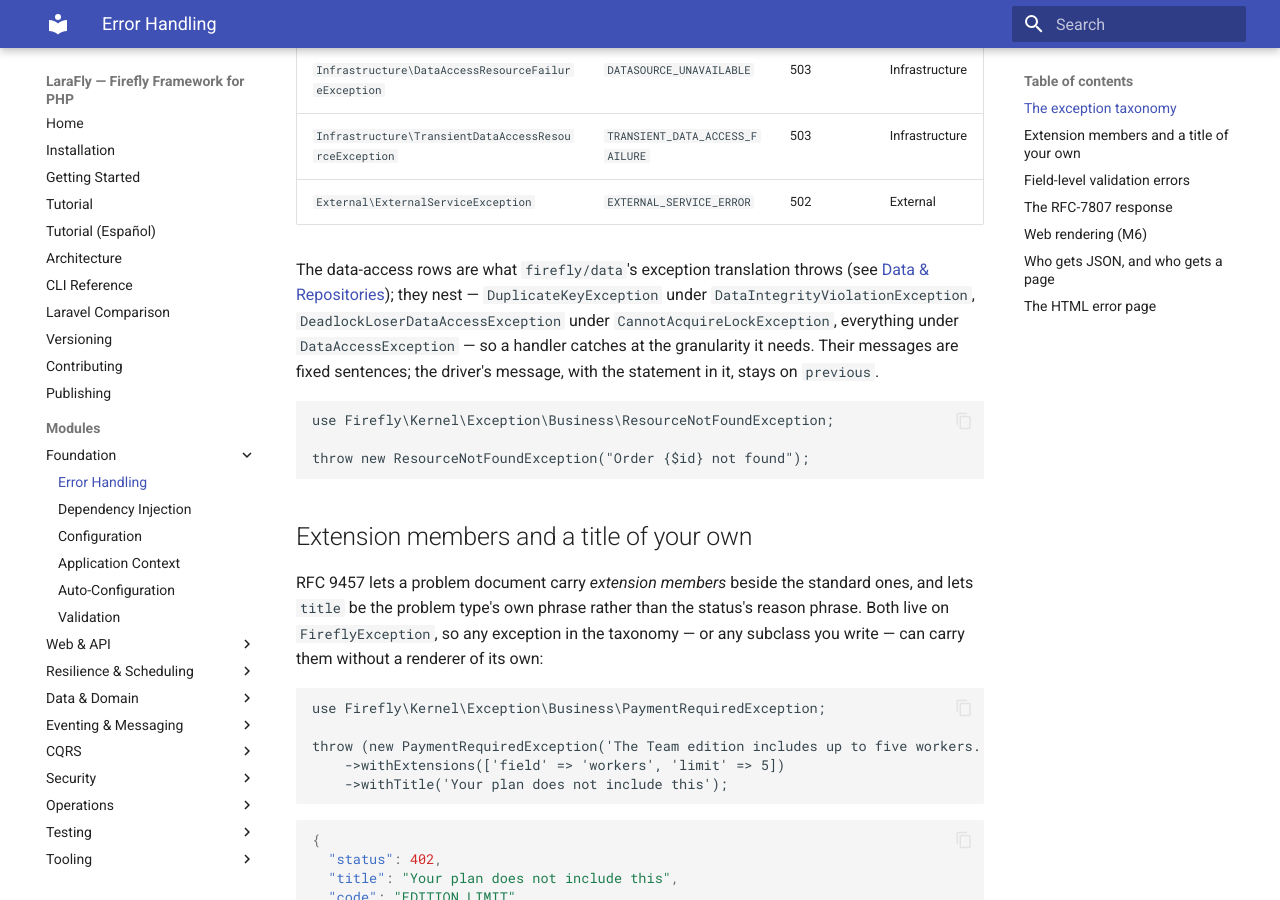
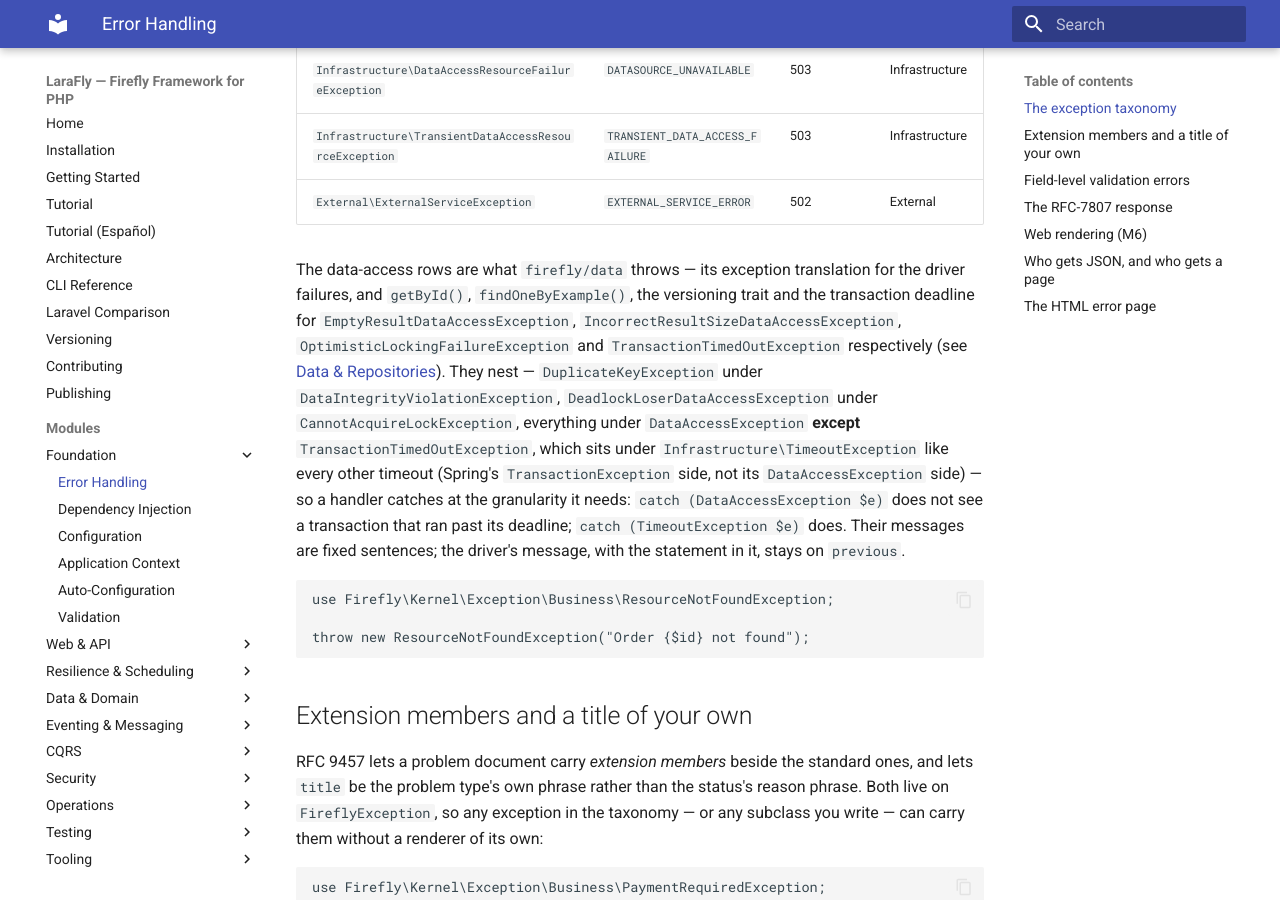
Before and after one commit to fireflyframework/fireflyframework-php, an MkDocs documentation site: the page built from docs/modules/error-handling.md, in a window 1280 px wide and 900 px high, scrolled down 1804 px. Built offline with MkDocs 1.6.1 and Material for MkDocs 9.7.7, drawn with Linux system fonts in a browser that asks for light colours.

Commit message:
docs(kernel): state that TransactionTimedOutException sits under TimeoutException, not DataAccessException
The error-taxonomy page and the changelog said the thirteen new data-access
rows nest 'everything under DataAccessException' and that they are all what
firefly/data's exception translation throws. Neither was exact:
TransactionTimedOutException extends TimeoutException (Spring's
TransactionException side), so a handler written from the page as
catch (DataAccessException $e) would miss a transaction that ran past its
deadline; and EmptyResultDataAccessException, IncorrectResultSizeDataAccessException,
OptimisticLockingFailureException and TransactionTimedOutException come from
getById(), findOneByExample(), the versioning trait and the template's deadline,
not from PersistenceExceptionTranslator. The paragraph now names both, the
changelog lists the timeout beside the family rather than in it and mentions it
where #[Transactional(timeout:)] enforcement is described, and
ExceptionTaxonomyTest pins the carve-out with a negative instanceof assertion.

````diff
--- a/docs/modules/error-handling.md
+++ b/docs/modules/error-handling.md
@@ -43,11 +43,16 @@ Typed subclasses fix these values. Selected examples:
 | `Infrastructure\TransientDataAccessResourceException` | `TRANSIENT_DATA_ACCESS_FAILURE` | 503 | Infrastructure |
 | `External\ExternalServiceException` | `EXTERNAL_SERVICE_ERROR` | 502 | External |
 
-The data-access rows are what `firefly/data`'s exception translation throws (see
-[Data & Repositories](data.md#exception-translation)); they nest — `DuplicateKeyException` under
-`DataIntegrityViolationException`, `DeadlockLoserDataAccessException` under `CannotAcquireLockException`,
-everything under `DataAccessException` — so a handler catches at the granularity it needs. Their messages are
-fixed sentences; the driver's message, with the statement in it, stays on `previous`.
+The data-access rows are what `firefly/data` throws — its exception translation for the driver failures, and
+`getById()`, `findOneByExample()`, the versioning trait and the transaction deadline for
+`EmptyResultDataAccessException`, `IncorrectResultSizeDataAccessException`, `OptimisticLockingFailureException`
+and `TransactionTimedOutException` respectively (see [Data & Repositories](data.md#exception-translation)). They
+nest — `DuplicateKeyException` under `DataIntegrityViolationException`, `DeadlockLoserDataAccessException` under
+`CannotAcquireLockException`, everything under `DataAccessException` **except** `TransactionTimedOutException`,
+which sits under `Infrastructure\TimeoutException` like every other timeout (Spring's `TransactionException`
+side, not its `DataAccessException` side) — so a handler catches at the granularity it needs: `catch
+(DataAccessException $e)` does not see a transaction that ran past its deadline; `catch (TimeoutException $e)`
+does. Their messages are fixed sentences; the driver's message, with the statement in it, stays on `previous`.
 
 ```php
 use Firefly\Kernel\Exception\Business\ResourceNotFoundException;
````
Also changed, not shown: CHANGELOG.md (+14 -10 lines), 1 other file.
